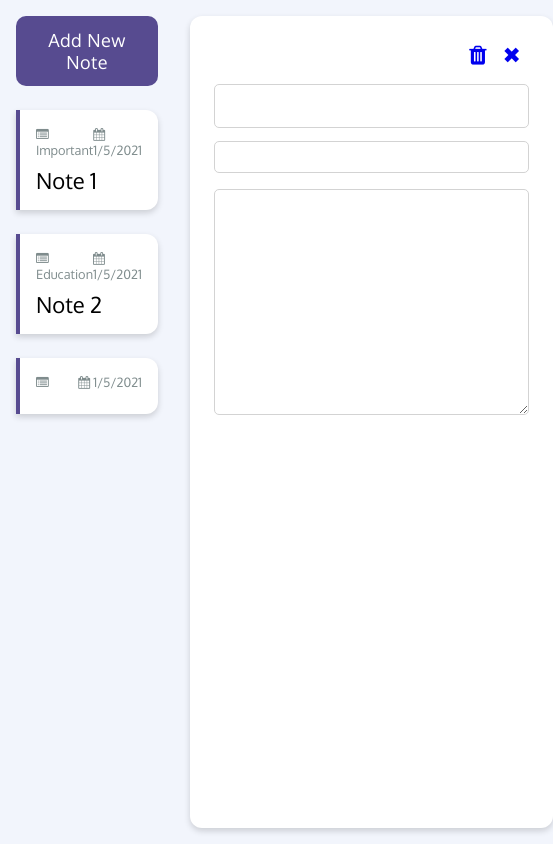
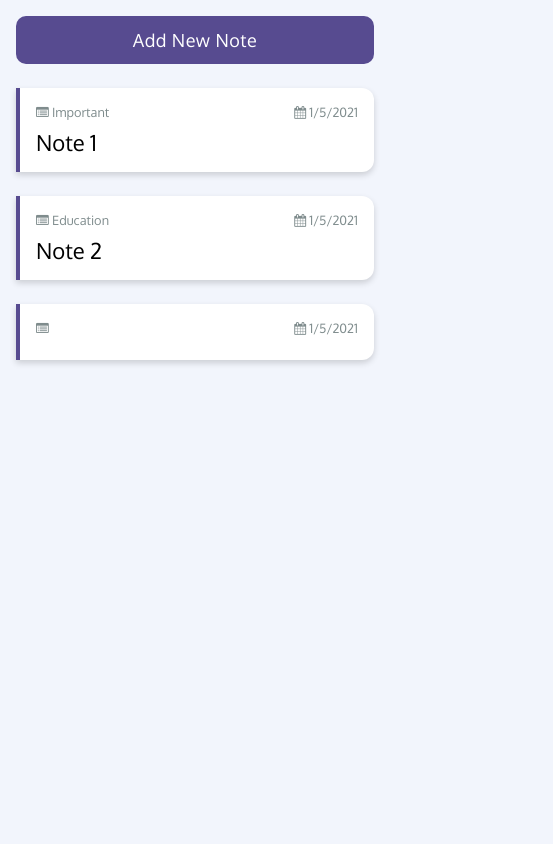
Before and after one commit to zainzahid/react-notebook-app, a React (Create React App) app: page / in a window 390 px wide. Both pictures are taken after a click on the button "Add New Note". Shown: the top 844 px of the page, 553 px wide, since content can reach past the window. Built offline with nearby package versions, Linux system fonts and the light colour scheme.

Commit message:
Mobile scss initial setup

```diff
--- /dev/null
+++ b/scss/_mobile.scss
@@ -0,0 +1,10 @@
+ /* Smartphones */
+ @media only screen and (max-width: 500px) {
+     .sections-container {
+        display: grid;
+        grid-template-columns: 1fr;
+     }
+     .div-hide {
+         display: none;
+     }
+ }
--- a/scss/main.scss
+++ b/scss/main.scss
@@ -166,6 +166,10 @@ input, textarea, button, a {
             padding: 2px 5px 2px 10px;
             // box-shadow: 0 0 5pt 0.5pt #D3D3D3;
             outline: none;
+            width: 100%;
         }
     }
 }
+
+// Import for mobile scss
+@import 'mobile';
--- a/src/components/App.js
+++ b/src/components/App.js
@@ -28,6 +28,7 @@ function App() {
   function handleNoteActive(id) {
     setEditMode(false);
     setActiveNoteId(id);
+
   }
 
   function closeNoteActive(id) {
--- a/src/components/Note.js
+++ b/src/components/Note.js
@@ -8,10 +8,10 @@ function Note({note}) {
         <div className="note-card bg-white" onClick={() => {handleNoteActive(note.id)}}>
             <div className="note-info">
                 <p className="note-info-item">
-                    <i class="fa fa-list-alt" aria-hidden="true"></i> {note.category}
+                    <i className="fa fa-list-alt" aria-hidden="true"></i> {note.category}
                     </p>
                 <p className="note-info-item">
-                    <i class="fa fa-calendar" aria-hidden="true"></i> {note.date}
+                    <i className="fa fa-calendar" aria-hidden="true"></i> {note.date}
                 </p>
             </div>
 
--- a/src/components/Note2.js
+++ b/src/components/Note2.js
@@ -17,10 +17,10 @@ function Note({note}) {
             <div className="note-card bg-white" onClick={() => {handleNoteActive(note.id)}}>
                 <div className="note-info">
                     <p className="note-info-item">
-                        <i class="fa fa-list-alt" aria-hidden="true"></i> {note.category}
+                        <i className="fa fa-list-alt" aria-hidden="true"></i> {note.category}
                         </p>
                     <p className="note-info-item">
-                        <i class="fa fa-calendar" aria-hidden="true"></i> {note.date}
+                        <i className="fa fa-calendar" aria-hidden="true"></i> {note.date}
                     </p>
                 </div>
 
--- a/src/components/NoteDetail.js
+++ b/src/components/NoteDetail.js
@@ -6,7 +6,7 @@ function NoteDetail({ note }) {
     return (
         <div className="p-1 detail-section" onClick={() => {openNoteEdit(note.id)}}>
             <div className="detail-section-btn">
-                <a href="!#" className="detail-section-btn-edit" onClick={ () => {openNoteEdit(note.id)} }><i class="fa fa-edit"></i></a>
+                <a href="!#" className="detail-section-btn-edit" onClick={ () => {openNoteEdit(note.id)} }><i className="fa fa-edit"></i></a>
                 <a href="!#" className="detail-section-btn-close" onClick={ () => { closeNoteActive()} }>&#10006;</a>
             </div>
             <h3 className="detail-section-title">{note.title}</h3>
--- a/src/components/NoteEdit.js
+++ b/src/components/NoteEdit.js
@@ -26,8 +26,8 @@ function NoteEdit({note}) {
     return (
         <div className="p-1 detail-section p-1">
             <div className="detail-section-btn my-1">
-                {/* <a className="detail-section-btn-save" onClick={ () => closeEditing() }><i class="fa fa-save"></i></a><br/>     */}
-                <a href="!#" className="detail-section-btn-delete" onClick={ () => _deleteNote(note.id) }><i class="fa fa-trash"></i></a><br/>
+                {/* <a className="detail-section-btn-save" onClick={ () => closeEditing() }><i className="fa fa-save"></i></a><br/>     */}
+                <a href="!#" className="detail-section-btn-delete" onClick={ () => _deleteNote(note.id) }><i className="fa fa-trash"></i></a><br/>
                 <a href="!#" className="detail-section-btn-close" onClick={ () => closeEditing() }>&#10006;</a>
             </div>
             <input className="detail-section-title" type="text" value={note.title} onChange={e => handleChange({title: e.target.value})}></input>
--- a/src/css/App.css
+++ b/src/css/App.css
@@ -147,6 +147,19 @@ input, textarea, button, a {
   border: solid 1.8px #D3D3D3;
   padding: 2px 5px 2px 10px;
   outline: none;
+  width: 100%;
+}
+
+/* Smartphones */
+@media only screen and (max-width: 500px) {
+  .sections-container {
+    display: grid;
+    grid-template-columns: 1fr;
+  }
+
+  .div-hide {
+    display: none;
+  }
 }
 
 /*# sourceMappingURL=App.css.map */
```
Also changed, not shown: 1 other file (tests, documents, lock files or other folders).
